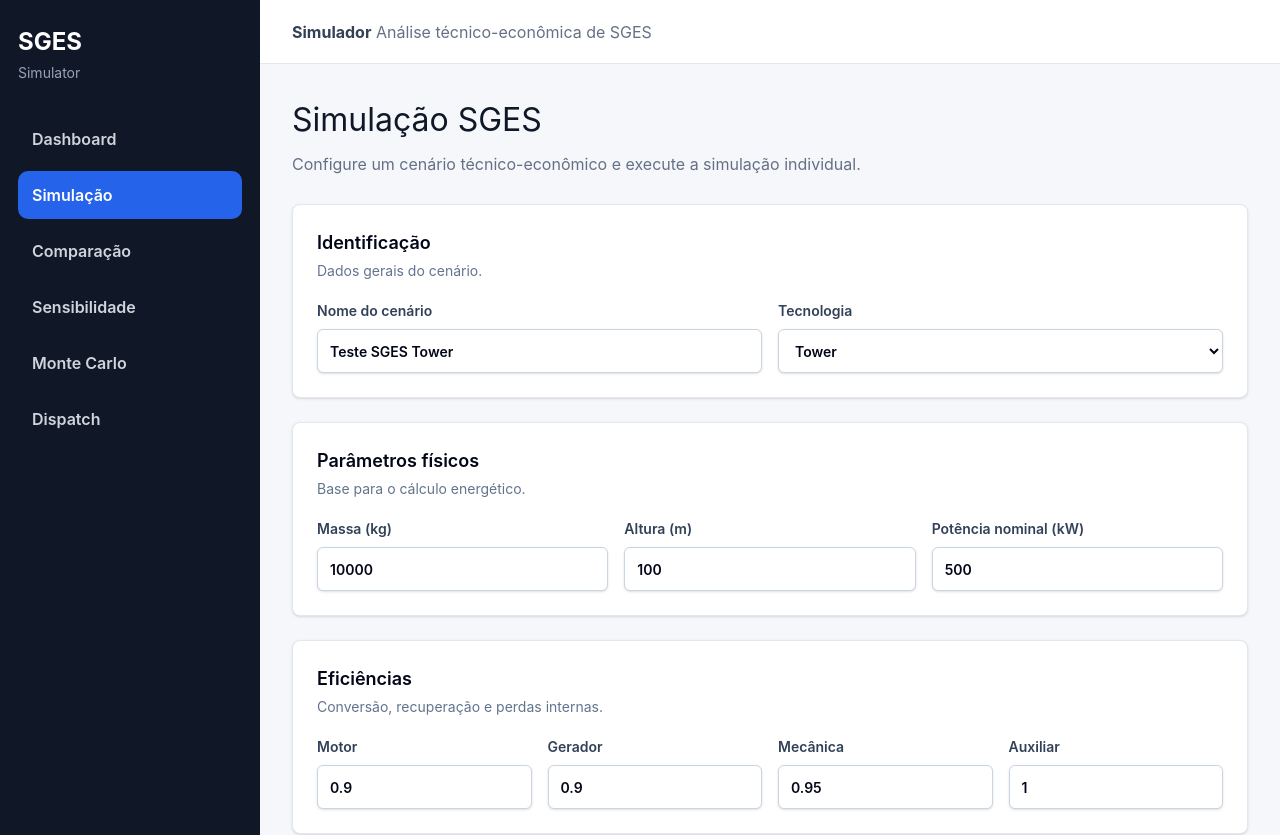
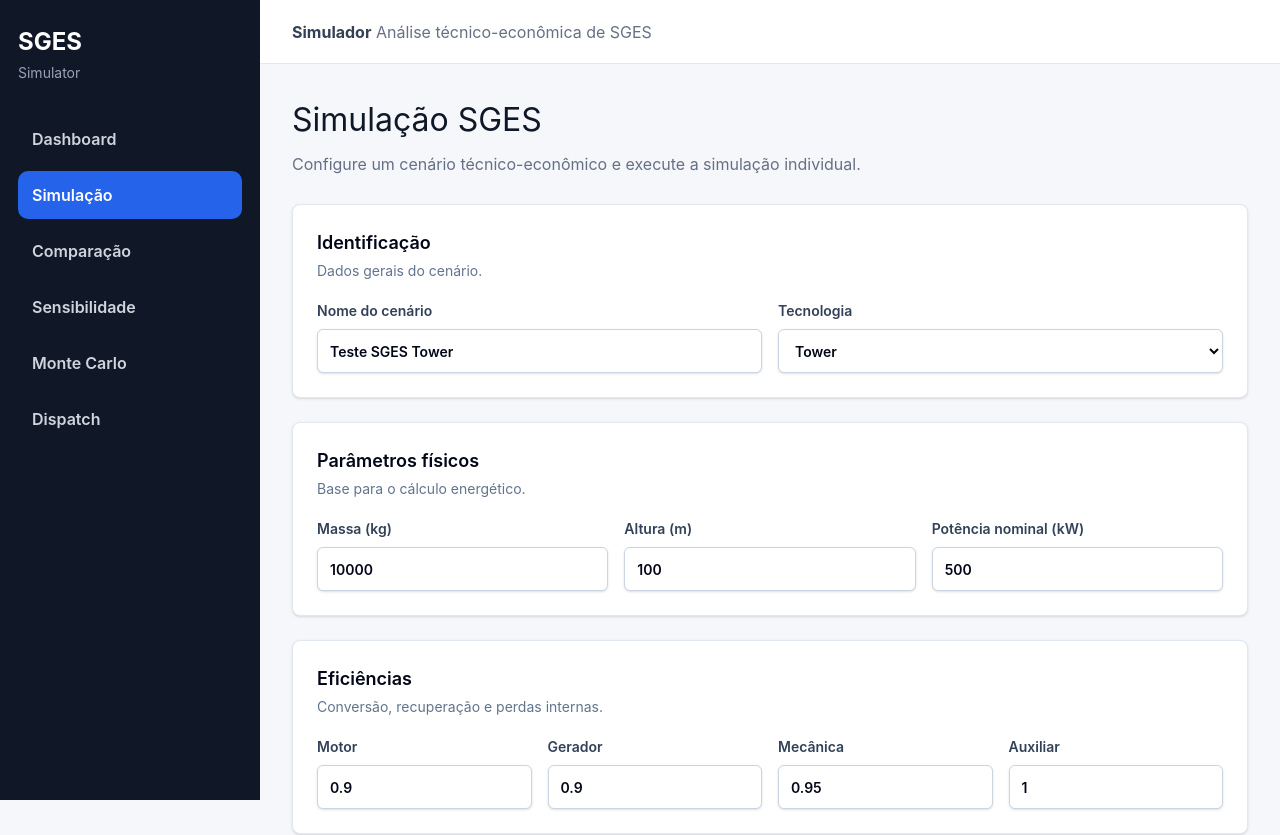
Before and after one commit to Icaro2M/simulador-sges, a React (Vite) app in the folder frontend/: page /simulation in a window 1280 px wide. Shown: the top 835 px of the page. Built offline with nearby package versions, Linux system fonts and the light colour scheme.

Commit message:
sidebar fixa

```diff
--- a/frontend/src/App.css
+++ b/frontend/src/App.css
@@ -216,6 +216,10 @@ select {
 }
 
 .sidebar {
+  position: sticky;
+  top: 0;
+  height: 100vh;
+  overflow-y: auto;
   background: #101828;
   color: #ffffff;
   padding: 24px 18px;
```
Also changed, not shown: frontend/src/utils/exportDispatch.ts (renamed from frontend/src/utils/exportDispatch.tsx).
